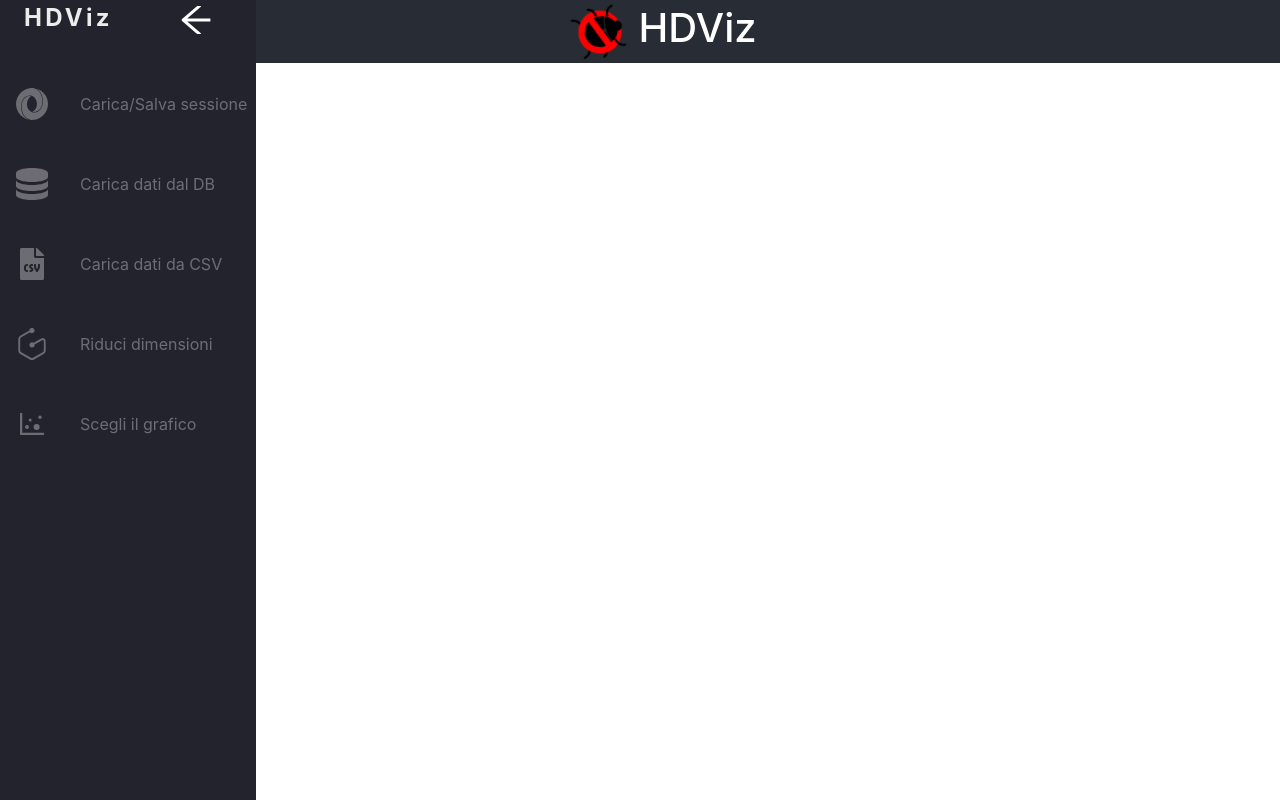
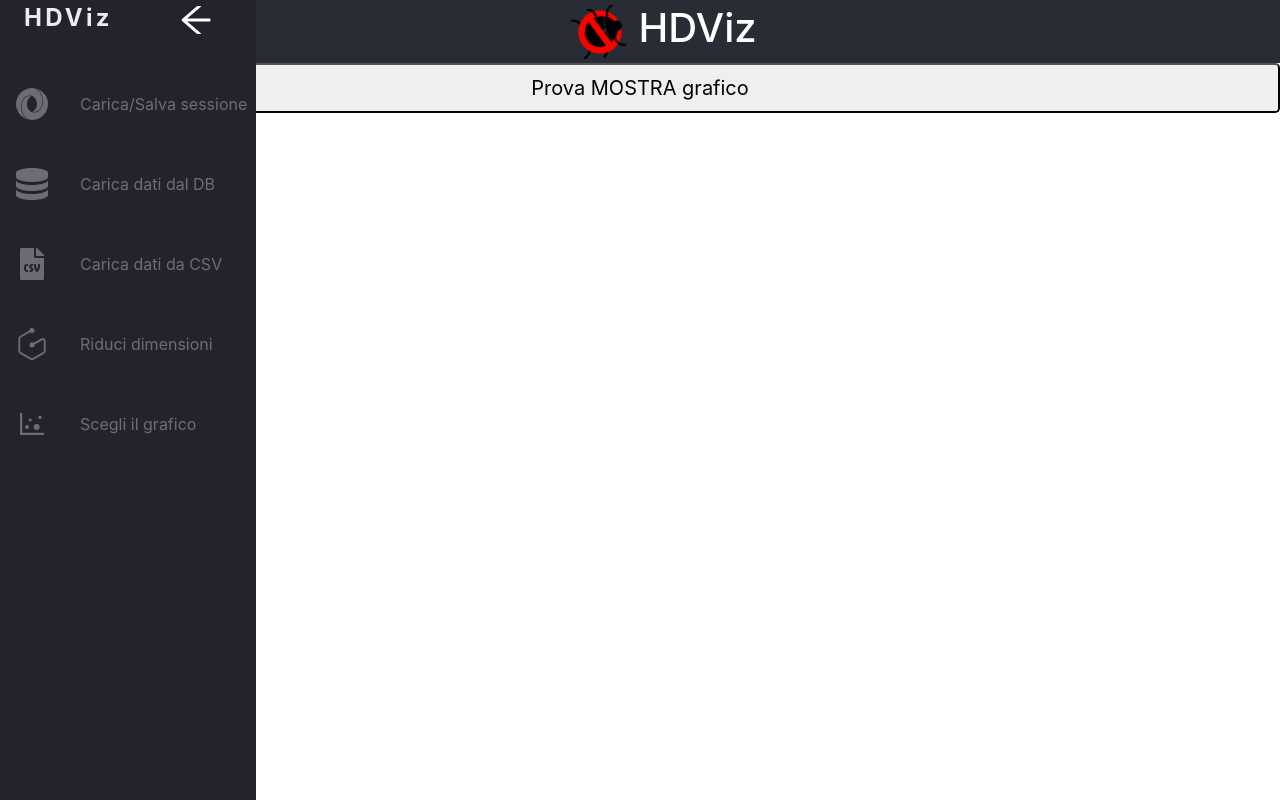
Before and after one commit to CodeBusterswe/CodeBusters-HDviz, a React (Create React App) app in the folder client/: page / in a window 1280 px wide. Built offline with nearby package versions, Linux system fonts and the light colour scheme.

Commit message:
uncomment

```diff
--- a/client/src/components/View.js
+++ b/client/src/components/View.js
@@ -13,8 +13,8 @@ const View = observer(() => {
 	return (
 		<div>
 			<Header />
-{/* 			<button className="mb-3 btn-lg btn-block" onClick={() => viewModel.setShowSPM()}>Prova MOSTRA grafico</button>
-			{viewModel.getShowSPM() ?	<div><ScatterPlotMatrixDiv></ScatterPlotMatrixDiv></div> : null} */}
+<button className="mb-3 btn-lg btn-block" onClick={() => viewModel.setShowSPM()}>Prova MOSTRA grafico</button>
+			{viewModel.getShowSPM() ?	<div><ScatterPlotMatrixDiv></ScatterPlotMatrixDiv></div> : null}
 			<BurgerMenu />
 		</div>
 	)
```
